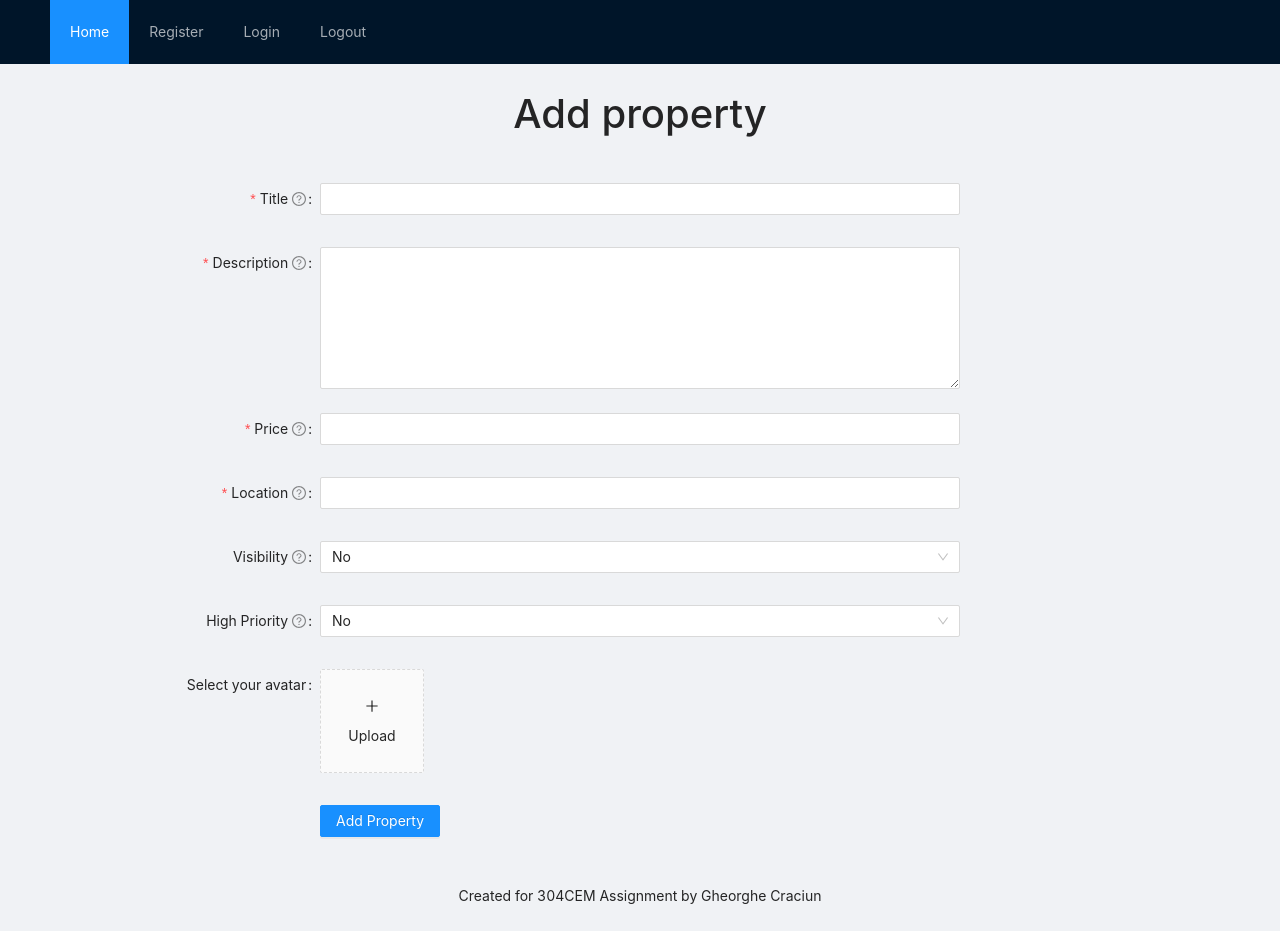
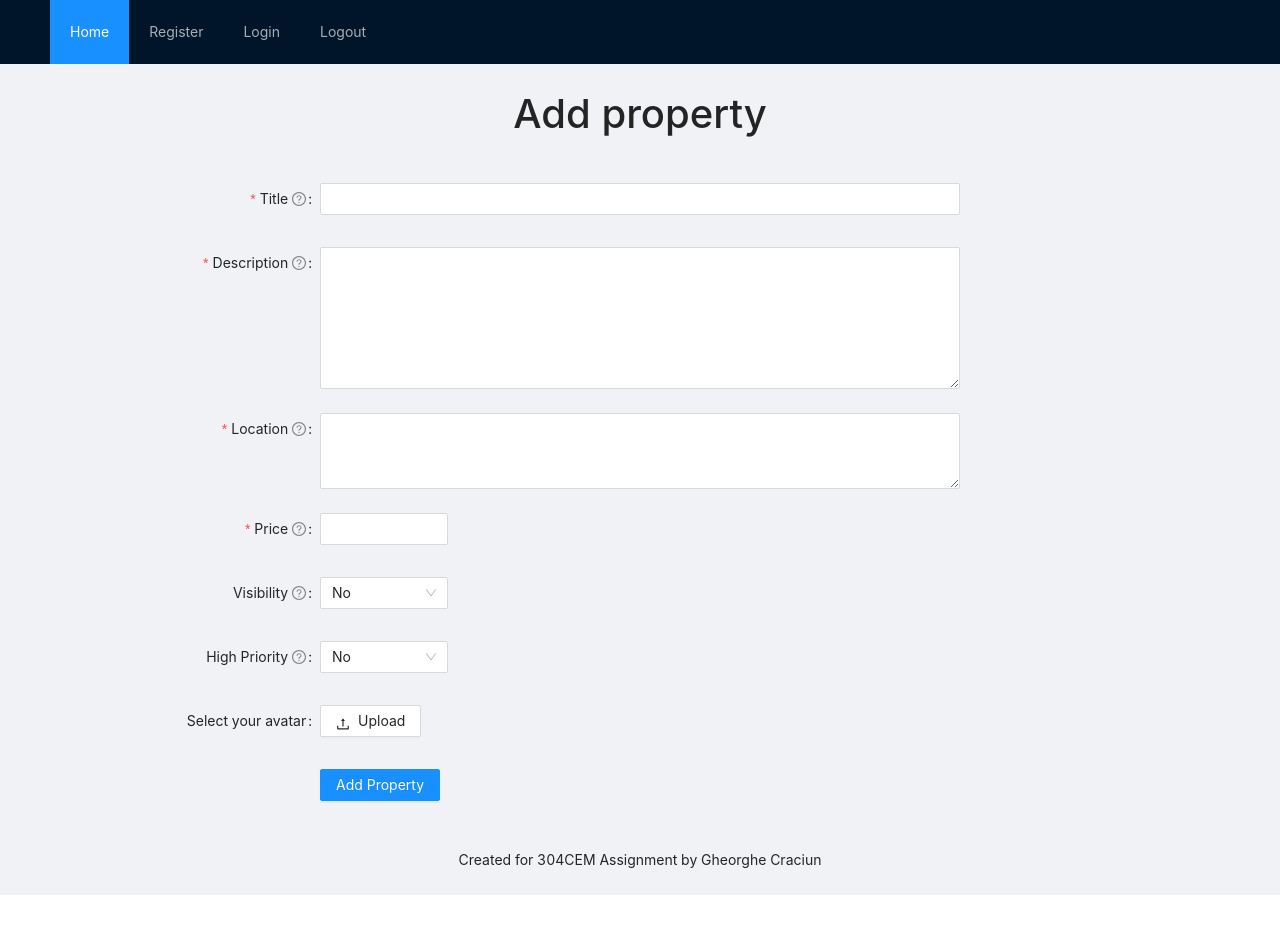
Before and after one commit to gheorghecr/ReactFrontEndFullStackAPP, a React (Create React App) app: page /addProperty in a window 1280 px wide. After the commit the page ends 895 px from the top, so only its background shows below. Built offline with nearby package versions, Linux system fonts and the light colour scheme.

Commit message:
Suporting adding multilpe image

```diff
--- a/src/components/addProperty.js
+++ b/src/components/addProperty.js
@@ -2,7 +2,7 @@ import React from 'react';
 
 import { Form, Input, Button, Upload, Alert, Select, } from 'antd';
 import { status, json } from '../utilities/requestHandlers';
-import { LoadingOutlined, PlusOutlined } from '@ant-design/icons';
+import { LoadingOutlined, PlusOutlined, UploadOutlined } from '@ant-design/icons';
 import { withRouter } from 'react-router-dom';
 
 const { TextArea } = Input;
@@ -42,16 +42,6 @@ function getBase64(img, callback) {
 }
 
 /**
-* Dummy request when uploading image. This is necessary because when uploading a image
-* it requires an action. And I don't use that action.
-*/
-const dummyRequest = ({ file, onSuccess }) => {
-	setTimeout(() => {
-		onSuccess("ok");
-	}, 0);
-};
-
-/**
 * Registration form component for app signup.
 */
 class AddPropertyForm extends React.Component {
@@ -59,16 +49,47 @@ class AddPropertyForm extends React.Component {
 	constructor(props) {
 		super(props);
 		this.state = {
-			selectedFile: null,
-			loading: false,
 			success: false, // state to check when to show the alert
 			error: false, // state to check when to show the alert
 			errorMessage: ' ', // error alert message
+			fileList: [],
+			// photosList: {
+			// 	action: 'https://www.mocky.io/v2/5cc8019d300000980a055e76',
+			// 	onChange({ file, fileList }) {
+			// 		if (file.status !== 'uploading') {
+			// 			//console.log(file, fileList);
+			// 			this.setState({
+			// 				fileList: fileList
+			// 			})
+			// 		}
+			// 	},
+			// 	defaultFileList: [
+			// 		{
+			// 			uid: '1',
+			// 			name: 'xxx.png',
+			// 			status: 'done',
+			// 			response: 'Server Error 500', // custom error message to show
+			// 			url: 'http://www.baidu.com/xxx.png',
+			// 		},
+			// 		{
+			// 			uid: '2',
+			// 			name: 'yyy.png',
+			// 			status: 'done',
+			// 			url: 'http://www.baidu.com/yyy.png',
+			// 		},
+			// 		{
+			// 			uid: '3',
+			// 			name: 'zzz.png',
+			// 			status: 'error',
+			// 			response: 'Server Error 500', // custom error message to show
+			// 			url: 'http://www.baidu.com/zzz.png',
+			// 		},
+			// 	],
+			// }
 		};
 		this.onFinish = this.onFinish.bind(this);
 		this.onFinishFailed = this.onFinishFailed.bind(this);
-		this.handleChange = this.handleChange.bind(this);
-		this.beforeUpload = this.beforeUpload.bind(this);
+		this.onChange = this.onChange.bind(this);
 	}
 
 	/**
@@ -87,34 +108,34 @@ class AddPropertyForm extends React.Component {
 		formData.append('sign_up_code', data.sign_up_code)
 		formData.append('username', data.username)
 		// Add file only if exists
-		if(data.file) {
+		if (data.file) {
 			formData.append('file', data.file.file.originFileObj)
 		}
 
-		fetch('https://maximum-arena-3000.codio-box.uk/api/properties', {
-			method: "POST",
-			body: formData,
-		})
-			.then(status)
-			.then(json)
-			.then(dataFromServer => {
-				this.setState({
-					success: true
-				});
-				console.log(dataFromServer);
-				window.scrollTo(0, 0);
-				setTimeout(() => {
-					this.props.history.push('/login')
-				}, 2000);
+		// fetch('https://maximum-arena-3000.codio-box.uk/api/properties', {
+		// 	method: "POST",
+		// 	body: formData,
+		// })
+		// 	.then(status)
+		// 	.then(json)
+		// 	.then(dataFromServer => {
+		// 		this.setState({
+		// 			success: true
+		// 		});
+		// 		console.log(dataFromServer);
+		// 		window.scrollTo(0, 0);
+		// 		setTimeout(() => {
+		// 			this.props.history.push('/login')
+		// 		}, 2000);
 
-			})
-			.catch(error => {
-				window.scrollTo(0, 0);
-				this.setState({
-					errorMessage: `${JSON.stringify(error.errorMessage)}`,
-					error: true
-				});
-			});
+		// 	})
+		// 	.catch(error => {
+		// 		window.scrollTo(0, 0);
+		// 		this.setState({
+		// 			errorMessage: `${JSON.stringify(error.errorMessage)}`,
+		// 			error: true
+		// 		});
+		// 	});
 	};
 
 	/**
@@ -125,46 +146,17 @@ class AddPropertyForm extends React.Component {
 	};
 
 	/**
-	* Before the user uploads the image (avatar), check if it is an accepted format.
-	* And also check's for a max size file.
+	* Handles the change when the image is uploaded.
+	* Stores it on the state.fileList.
 	*/
-	beforeUpload(file) {
-		const isJpgOrPng = file.type === 'image/jpeg' || file.type === 'image/png';
-		if (!isJpgOrPng) {
-			alert.error('You can only upload JPG/PNG file!');
+	onChange({ file, fileList }) {
+		if (file.status !== 'done') {
+			this.setState({
+				fileList: fileList
+			})
 		}
-		const isLt2M = file.size / 1024 / 1024 < 2;
-		if (!isLt2M) {
-			alert.error('Image must smaller than 2MB!');
-		}
-		return isJpgOrPng && isLt2M;
+		console.log(this.state.fileList)
 	}
-
-	/**
-	* Handles the change when the image is uploaded.
-	* Stores it on the props.
-	*/
-	handleChange = info => {
-		if (info.file.status === 'uploading') {
-			this.setState({ loading: true });
-			return;
-		}
-		if (info.file.status === 'done') {
-			// Get this url from response in real world.
-			this.setState({ loading: false });
-			this.setState({ 'selectedFile': info.file });
-			getBase64(info.file.originFileObj, imageUrl =>
-				this.setState({
-					imageUrl,
-				}),
-			);
-		}
-		if (info.file.status === 'error') {
-			// Get this url from response in real world.
-			alert('Error occurred')
-			this.setState({ loading: false });
-		}
-	};
 
 	render() {
 		const { loading, imageUrl } = this.state;
@@ -181,7 +173,7 @@ class AddPropertyForm extends React.Component {
 		const errorMessage = (
 			<Alert
 				message="Error"
-				description= {this.state.errorMessage}
+				description={this.state.errorMessage}
 				type="error"
 				showIcon
 			/>
@@ -199,39 +191,45 @@ class AddPropertyForm extends React.Component {
 			/>
 		);
 
+		const photosActions = {
+			onChange: this.onChange,
+			beforeUpload: () => false // upload manually
+		};
+
+
 		return (
 			<>
 				{this.state.success ? <div>{successMessage}</div> : ''}  {/* Show success message when property added successfully*/}
 				{this.state.error ? <div>{errorMessage}</div> : ''} {/* Show error message when property NOT added  successfully*/}
 
 				<h1 align="middle" style={{ padding: '2% 20%' }}>Add property</h1>
-				<Form {...formItemLayout} name="register"  onFinish={this.onFinish} scrollToFirstError onFinishFailed={this.onFinishFailed}>
+				<Form {...formItemLayout} name="register" onFinish={this.onFinish} scrollToFirstError onFinishFailed={this.onFinishFailed}>
 					<Form.Item name="title" label="Title" rules={titleRules} required tooltip="This is a required field">
 						<Input />
 					</Form.Item>
 					<Form.Item name="description" label="Description" rules={descriptionRules} required tooltip="This is a required field" >
 						<TextArea rows={6} />
 					</Form.Item>
-                    <Form.Item name="price" label="Price" rules={priceRules} required tooltip="This is a required field">
-						<Input />
+					<Form.Item name="location" label="Location" rules={locationRules} required tooltip="This is a required field">
+						<TextArea rows={3} />
 					</Form.Item>
-					<Form.Item name="location" label="Location" rules={locationRules} required tooltip="This is a required field">
-						<Input />
+					<Form.Item name="price" label="Price" rules={priceRules} required tooltip="This is a required field">
+						<Input style={{ width: '20%' }} />
 					</Form.Item>
-					<Form.Item name="visibility" label="Visibility"  hasFeedback tooltip="Visible to all users?">
-						<Select defaultValue="0">
+					<Form.Item name="visibility" label="Visibility" hasFeedback tooltip="Visible to all users?">
+						<Select defaultValue="0" style={{ width: '20%' }}>
 							<Option value="1">Yes</Option>
 							<Option value="0">No</Option>
 						</Select>
 					</Form.Item>
 					<Form.Item name="highPriority" label="High Priority" tooltip="Is the high priority property?" >
-						<Select defaultValue="0">
+						<Select defaultValue="0" style={{ width: '20%' }}>
 							<Option value="1">Yes</Option>
 							<Option value="0">No</Option>
 						</Select>
 					</Form.Item>
 					<Form.Item name="file" label="Select your avatar" >
-						<Upload
+						{/* <Upload
 							name="file"
 							listType="picture-card"
 							className="avatar-uploader"
@@ -239,8 +237,12 @@ class AddPropertyForm extends React.Component {
 							customRequest={dummyRequest}
 							beforeUpload={this.beforeUpload}
 							onChange={this.handleChange}
+
 						>
 							{imageUrl ? <img src={imageUrl} alt="avatar" style={{ width: '100%' }} /> : uploadButton}
+						</Upload> */}
+						<Upload {...photosActions}>
+							<Button icon={<UploadOutlined />}>Upload</Button>
 						</Upload>
 					</Form.Item>
 					<Form.Item {...tailFormItemLayout}>
```
